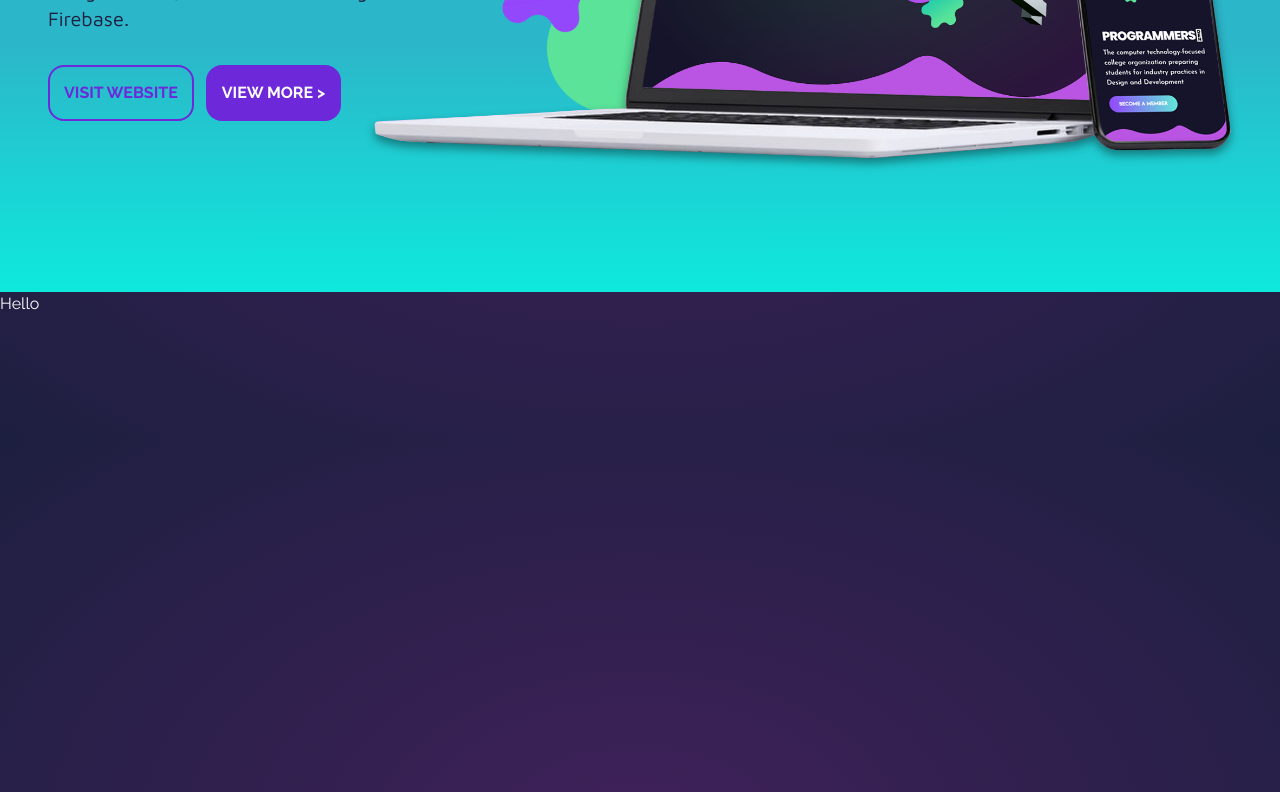
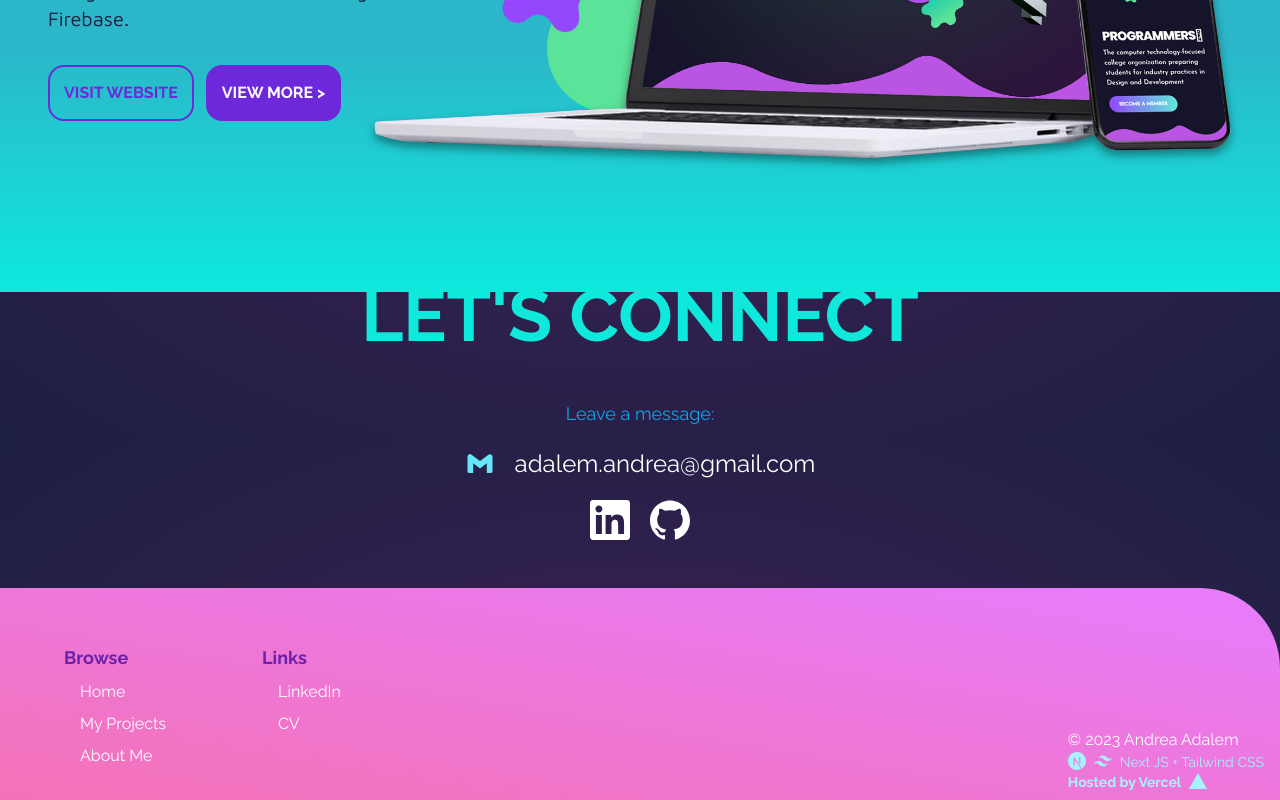
Before and after one commit to shiichi-i/ac-portfolio, a Next.js app: page / in a window 1280 px wide. Shown: the part 1160-1960 px from the top of the page. Built offline with nearby package versions, Linux system fonts and the light colour scheme.

Commit message:
finalization v1

```diff
--- a/src/app/about/page.jsx
+++ b/src/app/about/page.jsx
@@ -12,11 +12,15 @@ import { SiReact } from 'react-icons/si';
 import { SiUnity } from 'react-icons/si';
 import { SiFigma } from 'react-icons/si';
 import { SiBlender } from 'react-icons/si';
+import Nagi from '../../../public/naho.png';
+import { SiLinkedin } from 'react-icons/si';
+import { SiGithub } from 'react-icons/si';
+import { BiLogoGmail } from 'react-icons/bi';
 
 
 export default function About() {
     return (
-      <main>
+      <main className="overflow-hidden">
         <motion.div
         animate={{ opacity: [0,1], scaleY: [0,1] }}
         transition={{ duration: 2, type: "spring", stiffness: 100 }}
@@ -67,25 +71,38 @@ export default function About() {
           </div>
 
           <div className="relative -z-30 mt-12 w-[100%] flex justify-center py-8" style={{background: 'radial-gradient(#818cf8, #67e8f9)'}}>
-            <div className="-z-20 absolute right-0 top-[-12%] md:top-[-25%] bg-cyan-400/80 w-[20%] h-[25%] md:h-[50%]  rounded-l-full"/>
-            <div className="-z-20 absolute left-0 bottom-[-12%] md:bottom-[-25%] bg-cyan-400/80 w-[20%] h-[25%] md:h-[50%] rounded-r-full"/>
+
+            <motion.div
+            initial={{ opacity: 0.5, scaleY: 0.1 }}
+            whileInView={{ opacity: 1, scaleY: 1  }}
+            transition={{ duration: 0.2}}
+            viewport={{ once: true, amount: 0.7}}
+            className="-z-20 absolute right-0 top-[-12%] md:top-[-25%] bg-cyan-400/80 w-[20%] h-[25%] md:h-[50%]  rounded-l-full"/>
+            <motion.div
+            initial={{ opacity: 0.5, scaleY: 0.1 }}
+            whileInView={{ opacity: 1, scaleY: 1  }}
+            transition={{ duration: 0.5}}
+            viewport={{ once: true, amount: 0.7}}
+            className="-z-20 absolute left-0 bottom-[-12%] md:bottom-[-25%] bg-cyan-400/80 w-[20%] h-[25%] md:h-[50%] rounded-r-full"/>
+
+
             <div className="mt-8 font-bold text-2xl flex flex-col text-violet-900 items-center">
               <div className="text-cosmos bg-clip-text">
                 <h5 className={mavenPro.className}>TECHNOLOGIES I USE:</h5>
               </div>
-              <div className="w-[60vw] m-4">
+              <div className="w-[95vw] md:w-[60vw] m-4">
 
                 <div className="flex flex-col items-center">
                   <h6 className="font-bold text-lg text-violet-900 "></h6>
                   <div className="w-[100%] flex flex-row flex-wrap items-center justify-center">
 
 
-                    <div className="flex flex-col items-center w-[100px] m-4">
-                      <SiNextdotjs size="100px" color="#4c1d95" />
+                    <div className="flex flex-col items-center w-[60px] md:w-[100px] m-4">
+                      <SiNextdotjs size={{base: '65px', md:'100px'}} color="#4c1d95" />
                       <p className="font-regular text-sm mt-2">Next JS</p>
                     </div>
-                    <div className="flex flex-col items-center w-[100px] m-4">
-                      <SiReact size="100px" color="#4c1d95" />
+                    <div className="flex flex-col items-center w-[60px] md:w-[100px] m-4">
+                      <SiReact size={{base: '65px', md:'100px'}} color="#4c1d95" />
                       <p className="font-regular text-sm mt-2">React JS</p>
                     </div>
 
@@ -95,16 +112,16 @@ export default function About() {
                   <div className="w-[100%] flex flex-row flex-wrap items-center justify-center">
 
 
-                    <div className="flex flex-col items-center w-[100px] m-4">
-                      <SiFigma size="100px" color="#4c1d95" />
+                    <div className="flex flex-col items-center w-[60px] md:w-[100px] m-4">
+                      <SiFigma size={{base: '65px', md:'100px'}} color="#4c1d95" />
                       <p className="font-regular text-sm mt-2">Figma</p>
                     </div>
-                    <div className="flex flex-col items-center w-[100px] m-4">
-                      <SiBlender size="100px" color="#4c1d95" />
+                    <div className="flex flex-col items-center w-[60px] md:w-[100px] m-4">
+                      <SiBlender size={{base: '65px', md:'100px'}} color="#4c1d95" />
                       <p className="font-regular text-sm mt-2">Blender 3D</p>
                     </div>
-                    <div className="flex flex-col items-center w-[100px] m-4">
-                      <SiUnity size="100px" color="#4c1d95" />
+                    <div className="flex flex-col items-center w-[60px] md:w-[100px] m-4">
+                      <SiUnity size={{base: '65px', md:'100px'}} color="#4c1d95" />
                       <p className="font-regular text-sm mt-2">C#</p>
                     </div>
 
@@ -115,8 +132,49 @@ export default function About() {
           </div>
 
 
-          <div className="min-h-[500px] w-[100%]"></div>
+          <div className="w-[100%] flex flex-col md:flex-row items-center">
+            <div className="w-[100%] md:w-[70%] flex justify-center items-center">
+              <div className="p-12 space-y-4">
+                <div className="flex flex-row flex-wrap space-x-5">
+                  <h4 className="text-4xl">Links</h4>
+                  <a href="https://www.linkedin.com/in/andrea-adalem/" target="_blank">
+                    <SiLinkedin size="40" />
+                  </a>
+                  <a href="https://github.com/shiichi-i" target="_blank">
+                    <SiGithub size="40" />
+                  </a>
+                </div>
 
+                <div className="hover:ml-4 p-2 border border-white w-[155px] rounded-lg bg-white/20 backdrop-blur-sm">
+                  <a href="https://drive.google.com/file/d/16egAeDsH7mu_M2H2la9DvIYKKvP9bxhf/view" target="_blank" className="flex flex-row">
+                  Resume
+                  <div className="ml-2 h-[25px] w-[25px]">
+                    <svg aria-hidden="true" fill="none" stroke="currentColor" strokeWidth="1.5" viewBox="0 0 24 24" xmlns="http://www.w3.org/2000/svg">
+                      <path d="M17.25 8.25L21 12m0 0l-3.75 3.75M21 12H3" strokeLinecap="round" strokeLinejoin="round"></path>
+                    </svg>
+                  </div>
+                  </a>
+                </div>
+
+
+
+                <h6 className="text-cyan-300 pt-8">Contact Me:</h6>
+                <div className="flex flex-row">
+                  <BiLogoGmail size="30" color="#67e8f9" />
+                  <p className="ml-5 text-lg md:text-2xl">adalem.andrea@gmail.com</p>
+                </div>
+
+              </div>
+            </div>
+            <motion.div
+            initial={{ opacity: 0.5, x: 60, y: 20 }}
+            whileInView={{ opacity: 1, x: 0, y: 1  }}
+            transition={{ duration: 0.5}}
+            viewport={{ once: true, amount: 0.5}}
+            className="w-[60%] md:w-[30%] mb-[-60px] md:ml-[-150px] -z-20">
+              <Image src={Nagi} alt="Drawing" style={{objectFit: 'contain'}} />
+            </motion.div>
+          </div>
         </div>
       </main>
     )
--- a/src/app/layout.js
+++ b/src/app/layout.js
@@ -1,6 +1,7 @@
-import './globals.css'
-import { Raleway, Maven_Pro } from 'next/font/google'
-import Navbar from '@/components/Navbar'
+import './globals.css';
+import { Raleway, Maven_Pro } from 'next/font/google';
+import Navbar from '@/components/Navbar';
+import Footer from '@/components/Footer';
 
 const raleway = Raleway({
    subsets: ['latin'],
@@ -24,6 +25,7 @@ export default function RootLayout({ children }) {
         <Navbar />
         <div className="min-h-[50px] md:min-h-0" />
         {children}
+        <Footer className="z-20" />
       </body>
     </html>
   )
--- a/src/app/page.jsx
+++ b/src/app/page.jsx
@@ -9,6 +9,9 @@ import StarPink1 from '../../public/Star-pink1.png';
 import OrgDesktop from '../../public/org-desktop.png';
 import Star from '../../public/Star 2.png';
 import Link from 'next/link';
+import { BiLogoGmail } from 'react-icons/bi';
+import { SiLinkedin } from 'react-icons/si';
+import { SiGithub } from 'react-icons/si';
 
 export default function Home() {
   return (
@@ -46,7 +49,7 @@ export default function Home() {
             <h1 className={mavenPro.className}>Andrea Christela Adalem</h1>
           </div>
           <div className="w-[80%] md:w-[60%]">
-            <h2 className="text-lg lg:text-2xl text-cyan-300 align-left font-bold">Software Developer</h2>
+            <h2 className="text-lg lg:text-2xl text-cyan-300 align-left font-bold">Developer</h2>
           </div>
           <div className="w-[80%] md:w-[70%] pb-6">
             <p>Hi there! Im Andrea, I enjoy working on projects. Building with computer tools and Designing with heart.</p>
@@ -151,8 +154,32 @@ export default function Home() {
           </div>
         </div>
 
-        <div className="h-[500px]">
-          <p>Hello</p>
+        <div className="w-[100%] flex flex-col items-center justify-center mt-[-9px] md:mt-[-12px]">
+
+          <motion.div
+          initial={{ opacity: 0.5, y: -60 }}
+          whileInView={{ opacity: 1, y: 0  }}
+          transition={{ duration: 1}}
+          viewport={{ once: true, amount: 0.7}}>
+            <h5 className="font-bold text-5xl md:text-7xl text-[#0EE9DC] mb-12">LET&apos;S CONNECT</h5>
+          </motion.div>
+
+          <p className="text-lg text-sky-500">Leave a message:</p>
+          <div className="flex flex-row m-5">
+            <BiLogoGmail size="30" color="#67e8f9" />
+            <p className="ml-5 text-lg md:text-2xl">adalem.andrea@gmail.com</p>
+          </div>
+          <div className="flex flex-row pb-12">
+            <div className="flex flex-row flex-wrap space-x-5">
+                <a href="https://www.linkedin.com/in/andrea-adalem/" target="_blank">
+                  <SiLinkedin size="40" />
+                </a>
+                <a href="https://github.com/shiichi-i" target="_blank">
+                  <SiGithub size="40" />
+                </a>
+              </div>
+          </div>
+
         </div>
 
 
--- a/src/app/projects/page.jsx
+++ b/src/app/projects/page.jsx
@@ -12,7 +12,7 @@ export default function Projects() {
         animate={{ opacity: [0,1], scaleY: [0,1] }}
         transition={{ duration: 2, type: "spring", stiffness: 100 }}
         className="bg-gradient-to-b from-violet-400 to-cosmos absolute w-full top-0 h-[100vw] mt-[-50%] opacity-50 -z-40 rounded-full" />
-        <div className="space-y-4">
+        <div className="space-y-4 pb-12">
           <div className="w-[100] flex justify-center py-3">
             <motion.div animate={{ opacity: [0,1], y: [15,0]}} transition={{ duration: 1}}>
               <h1 className="font-bold text-3xl mt-4 text-transparent bg-gradient-to-r from-[#dda2da] via-[#a6cdce] to-[#82bde4] bg-clip-text">MY WORKS</h1>
--- /dev/null
+++ b/src/components/Footer.jsx
@@ -0,0 +1,72 @@
+import Link from 'next/link';
+import { SiNextdotjs } from 'react-icons/si';
+import { SiTailwindcss } from 'react-icons/si';
+import { SiVercel } from 'react-icons/si';
+
+const Footer = () => {
+    return(
+        <main>
+            <div className="min-h-[50px] w-[100%] bg-gradient-to-tr from-pink-400 to-stardust rounded-tr-[80px]">
+                <div className="p-4 relative">
+
+
+                    <div className="w-[100%] flex flex-col sm:flex-row pr-12 pb-12 md:pb-2 mt-8">
+                        <div className="m-2 mx-12">
+                            <h6 className="text-purple-800 font-bold text-lg mb-2">Browse</h6>
+                            <ul className="space-y-2 ml-4">
+                                <li>
+                                    <Link href="/">
+                                        Home
+                                    </Link>
+                                </li>
+                                <li>
+                                    <Link href="/projects">
+                                        My Projects
+                                    </Link>
+                                </li>
+                                <li>
+                                    <Link href="/about">
+                                        About Me
+                                    </Link>
+                                </li>
+                            </ul>
+                        </div>
+
+                        <div className="m-2 mx-12">
+                            <h6 className="text-purple-800 font-bold text-lg mb-2">Links</h6>
+                            <ul className="space-y-2 ml-4">
+                                <li>
+                                    <a href="https://www.linkedin.com/in/andrea-adalem/" target="_blank">
+                                        LinkedIn
+                                    </a>
+                                </li>
+                                <li>
+                                    <a href="https://drive.google.com/file/d/16egAeDsH7mu_M2H2la9DvIYKKvP9bxhf/view" target="_blank">
+                                        CV
+                                    </a>
+                                </li>
+                            </ul>
+                        </div>
+                    </div>
+
+                    <div className="flex justify-end w-[100%]">
+                        <div className="absolute text-cyan-200 bottom-2">
+                        <p className="text-white">&copy; 2023 Andrea Adalem</p>
+                            <div className="flex flex-row space-x-2 text-sm">
+                                <SiNextdotjs size="18" color="inherit" />
+                                <SiTailwindcss size="18" color="inherit" />
+                                <p>Next JS + Tailwind CSS</p>
+                            </div>
+                            <div className="flex flex-row space-x-2 text-sm">
+                                <p className="font-bold">Hosted by Vercel</p>
+                                    <SiVercel size="18" color="inherit" />
+                            </div>
+                        </div>
+                    </div>
+
+                </div>
+            </div>
+        </main>
+    )
+}
+export default Footer;
```
